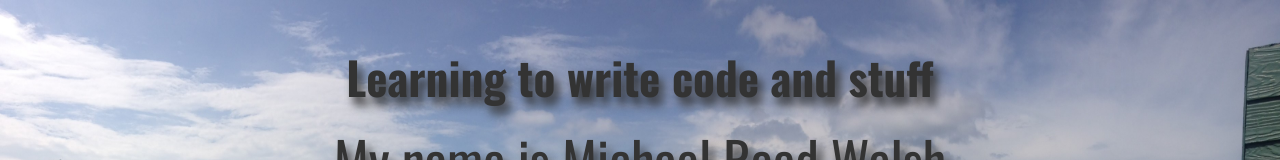
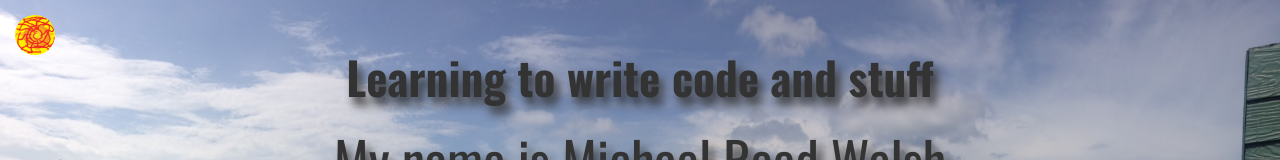
Before and after one commit to michaelreedwelsh/michaelreedwelsh.github.io, a plain HTML site: page index.html in a window 1280 px wide. Shown: the top 160 px of the page. Drawn offline with nearby package versions, Linux system fonts and the light colour scheme; a web font is replaced by a local one.

Commit message:
Added a sumb little sun in the corner. fixed. links to a nasa page about the sun

```diff
--- a/css/style.css
+++ b/css/style.css
@@ -36,6 +36,21 @@ footer p {
 body{
     text-align: center;
 }
+/*THE ONLY ID*************/
+#suntag img {
+    height: 40px;
+    width: 40px;
+    position: fixed;
+    top: 15px;
+    left: 15px;
+    z-index: 3;
+    background: none;
+    border-radius: 50%;
+}
+
+
+
+
 
 /*CLASSES***************/
 
--- a/index.html
+++ b/index.html
@@ -12,6 +12,7 @@
         <title>Michael R. Welsh</title>
     </head>
     <body>
+        <a  id="suntag" href="http://solarsystem.nasa.gov/planets/sun"><img src="img/sun.png"></a>
         <div class="main-header">
             <p>
                 Learning to write code and stuff
```
Also changed, not shown: img/sun.png (added), img/sunt.jpg (added).
